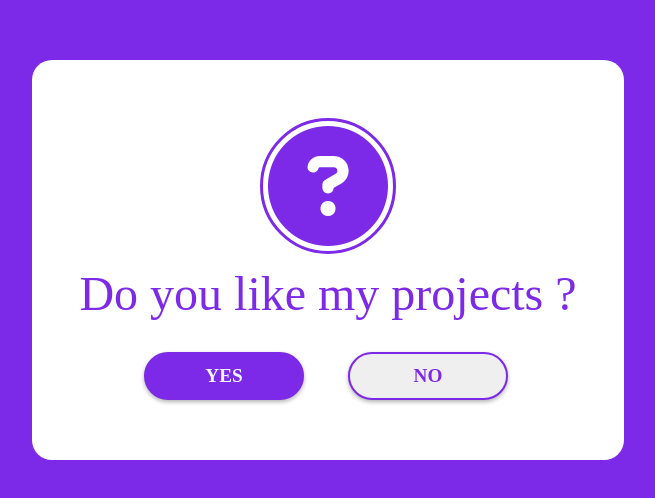
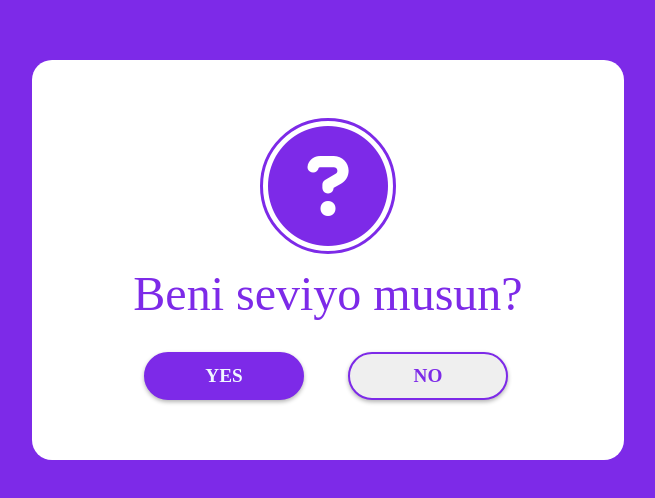
Before and after one commit to taha-blc/Question, a plain HTML site: page index.html in a window 1280 px wide. Shown: the part 140-638 px from the top of the page, without its empty margins (312-967 px from the left). Drawn offline with Linux system fonts and the light colour scheme; a web font is replaced by a local one.

Commit message:
Update index.html

```diff
--- a/index.html
+++ b/index.html
@@ -11,7 +11,7 @@
 <body>
     <div class="wrapper">
         <i class="fa-solid fa-circle-question"></i>
-        <h2 class="yazi">Do you like my projects ?</h2>
+        <h2 class="yazi">Beni seviyo musun?</h2>
         <div class="btn-group">
             <button class="evet-btn" id="yess">YES</button>
             <button class="hayir-btn">NO</button>
```
